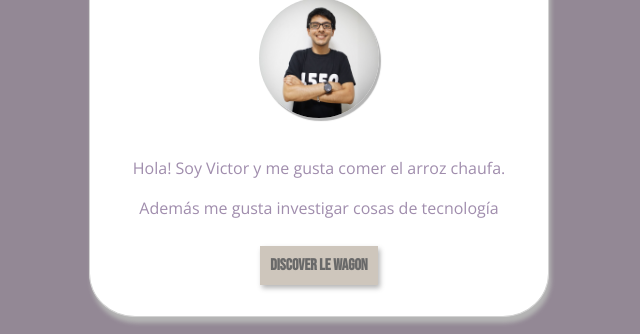
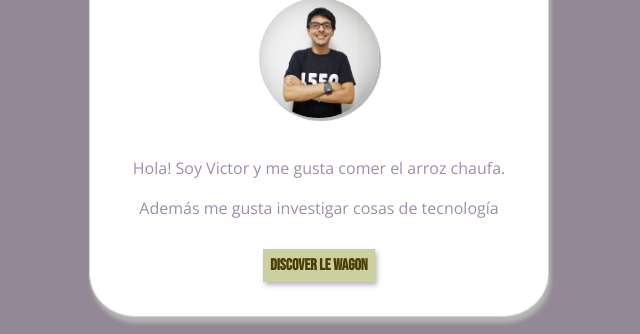
Before and after one commit to VictorHuatuco/profile, a plain HTML site: page index.html in a window 1280 px wide. In both pictures the pointer is over the link "Discover Le Wagon". Shown: the part 137-471 px from the top of the page, without its empty margins (321-961 px from the left). Drawn offline with nearby package versions, Linux system fonts and the light colour scheme.

Commit message:
hover button time

```diff
--- a/style.css
+++ b/style.css
@@ -41,12 +41,13 @@ p {
   padding: 7px;
   border-radius: 2  0%;
   box-shadow: 1px 2px 2px rgb(181, 181, 181);
+  transition-duration: 0.3s;
 }
 
 .button-form:hover{
-  background-color: rgb(206, 198, 188);
+  background-color: rgb(204, 208, 161);
   box-shadow: 2px 3px 5px rgb(181, 181, 181);
-  padding: 10px;
+  color: rgb(75, 61, 3);
 }
 
 .img-circle{
```
